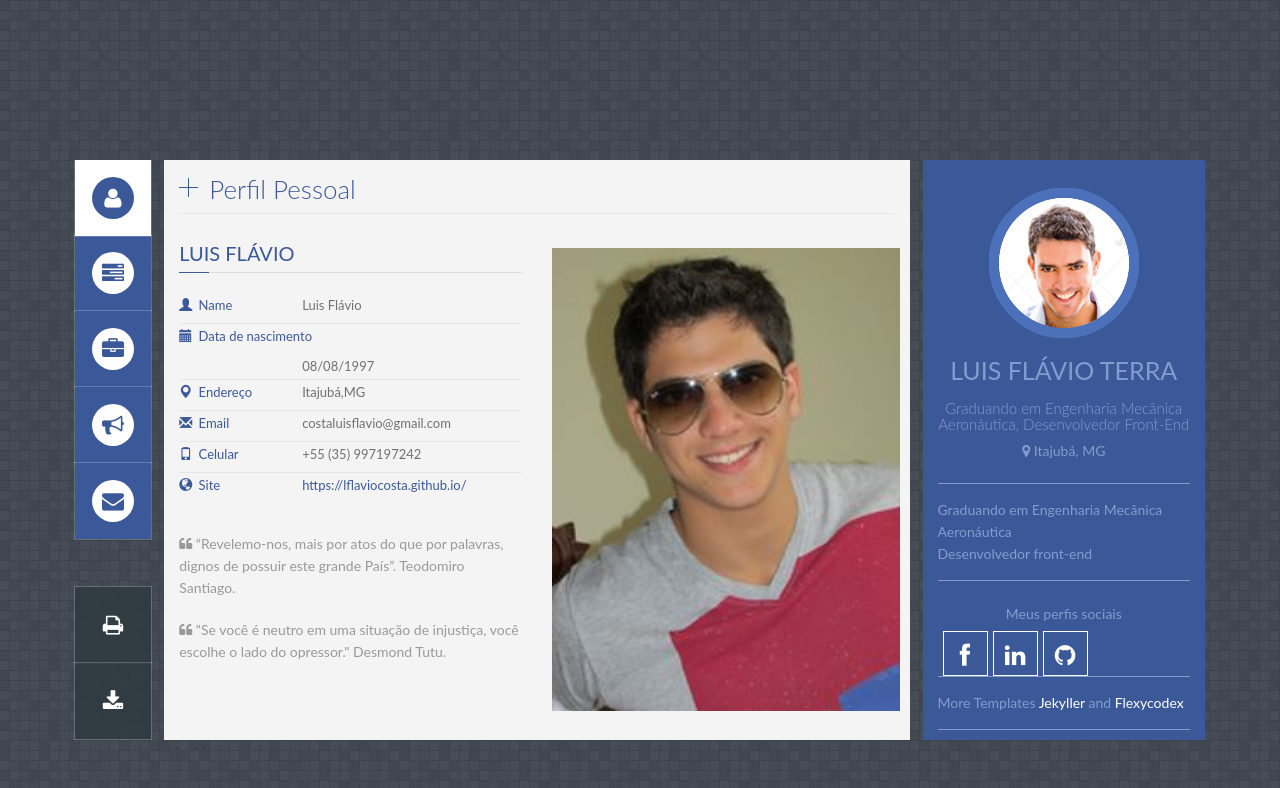
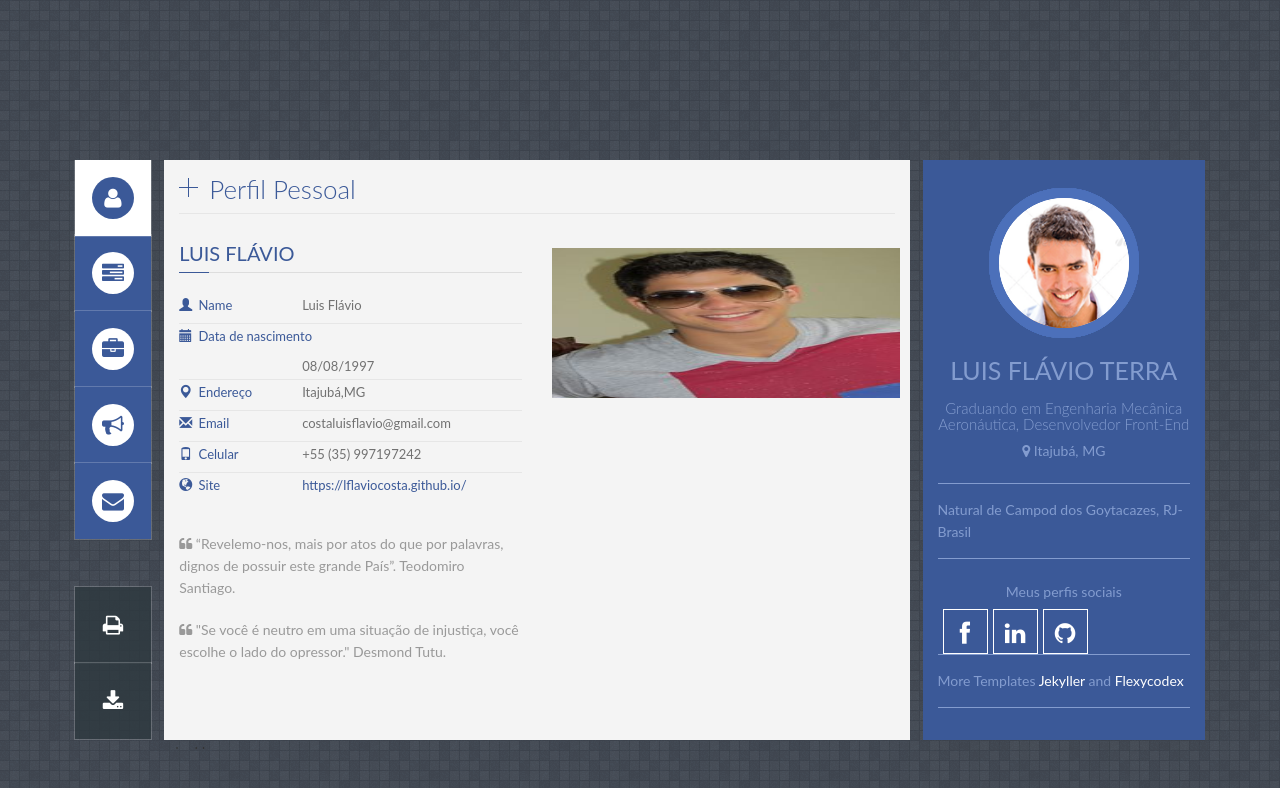
Before and after one commit to lflaviocosta/luisflavio.github.io, a Jekyll site: the page built from index.html, in a window 1280 px wide. Shown: the top 788 px of the page. Built offline with Jekyll 4.4.1, drawn with Linux system fonts in a browser that asks for light colours; some web fonts are replaced.

Commit message:
tamanhdo da imagem

```diff
--- a/_includes/profile.html
+++ b/_includes/profile.html
@@ -81,7 +81,7 @@
 
         <div class="cycle-slideshow">
 
-            <img src="images/img-profile/perff.jpg" alt="" />
+            <img src="images/img-profile/perff.jpg" width="150" height="150" alt="" />
         </div>
 
     </div>
--- a/index.html
+++ b/index.html
@@ -78,9 +78,9 @@ layout: default
         <!-- Profile Description -->
         <div id="profile_desc">
             <p>
-            	Graduando em Engenharia Mecânica Aeronáutica
+            	Natural de Campod dos Goytacazes, RJ-Brasil
             </p>
-            <P>Desenvolvedor front-end</P>
+
         </div>
         <!-- End Profile Description -->
 
```
